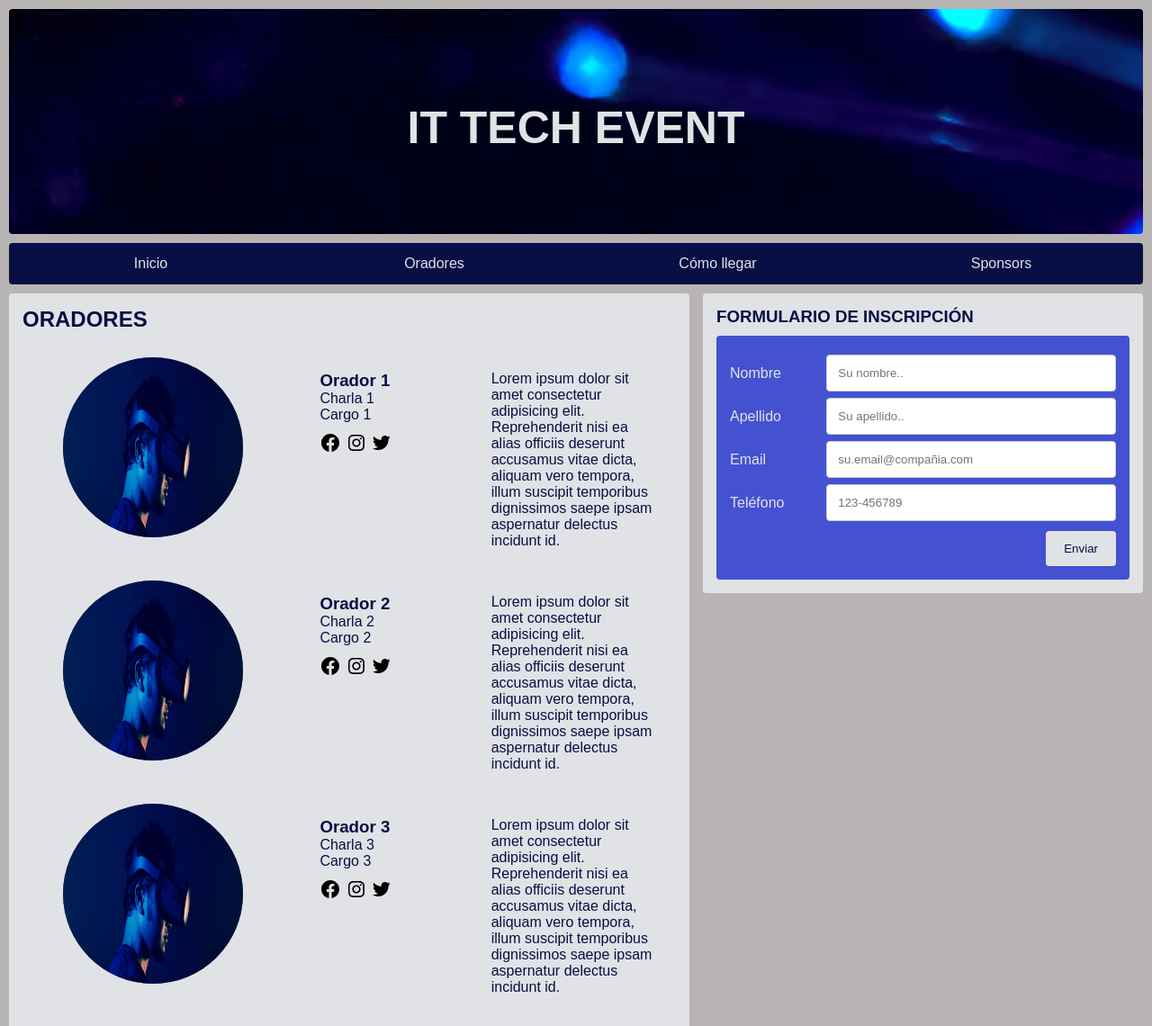
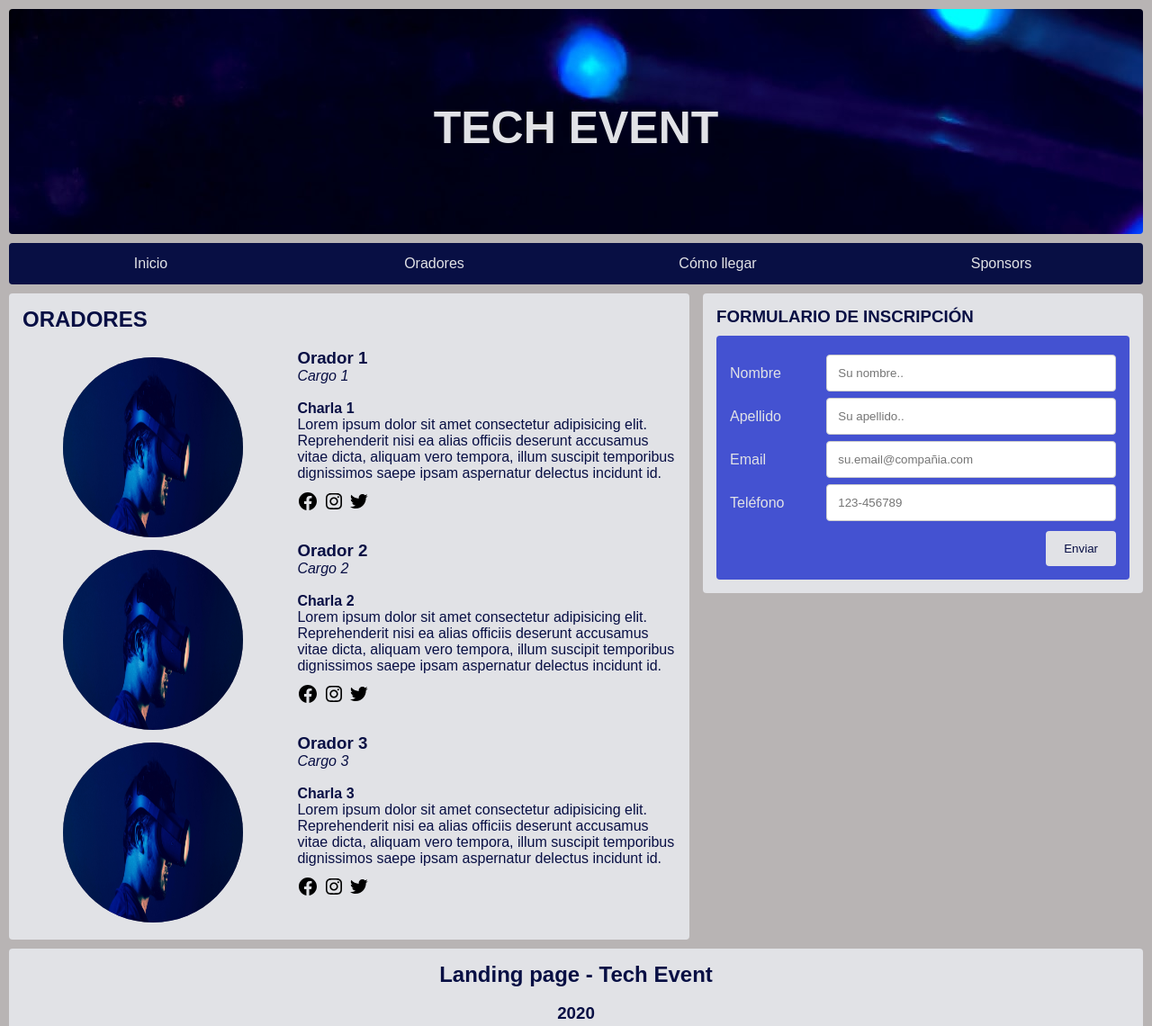
Before and after one commit to AndresSalomon1990/rwd-tech-event, a plain HTML site: page oradores.html in a window 1280 px wide. Shown: the top 1140 px of the page at 90% size. Drawn offline with Linux system fonts and the light colour scheme; a web font is replaced by a local one.

Commit message:
Fix RWD of oradores page

```diff
--- a/oradores.html
+++ b/oradores.html
@@ -12,7 +12,7 @@
 <body>
 
     <header>
-        <h1>IT TECH EVENT</h1>
+        <h1>TECH EVENT</h1>
     </header>
 
     <nav>
@@ -34,10 +34,12 @@
                                 <img class="orador-img" src="./res/guy-with-lens.jpg" alt="orador-1">
                             </div>
                             <div class="oradores-col-60">
-                                <aside class="orador-info">
-                                    <h3 class="orador-name">Orador 1</h3>
-                                    <p class="orador-talk">Charla 1</p>
-                                    <p class="orador-rank">Cargo 1</p>
+                                <span class="orador-info">
+                                    <h3>Orador 1</h3>
+                                    <i><p>Cargo 1</p></i>
+                                    <br>
+                                    <strong><p>Charla 1</p></strong>
+                                    <p>Lorem ipsum dolor sit amet consectetur adipisicing elit. Reprehenderit nisi ea alias officiis deserunt accusamus vitae dicta, aliquam vero tempora, illum suscipit temporibus dignissimos saepe ipsam aspernatur delectus incidunt id.</p>
                                     <a href="https://facebook.com" target="_blank">
                                         <img class="icon-social facebook" src="./res/bxl-facebook-circle.svg" alt="facebook-icon">
                                     </a>
@@ -47,10 +49,7 @@
                                     <a href="https://twitter.com" target="_blank">
                                         <img class="icon-social twitter" src="./res/bxl-twitter.svg" alt="facebook-icon">
                                     </a>
-                                </aside>
-                                <aside class="talk-info">
-                                    <p>Lorem ipsum dolor sit amet consectetur adipisicing elit. Reprehenderit nisi ea alias officiis deserunt accusamus vitae dicta, aliquam vero tempora, illum suscipit temporibus dignissimos saepe ipsam aspernatur delectus incidunt id.</p>
-                                </aside>
+                                </span>
                             </div>
                         </div>
                         <div class="row">
@@ -58,10 +57,12 @@
                                 <img class="orador-img" src="./res/guy-with-lens.jpg" alt="orador-2">
                             </div>
                             <div class="oradores-col-60">
-                                <aside class="orador-info">
-                                    <h3 class="orador-name">Orador 2</h3>
-                                    <p class="orador-talk">Charla 2</p>
-                                    <p class="orador-rank">Cargo 2</p>
+                                <span class="orador-info">
+                                    <h3>Orador 2</h3>
+                                    <i><p>Cargo 2</p></i>
+                                    <br>
+                                    <strong><p>Charla 2</p></strong>
+                                    <p>Lorem ipsum dolor sit amet consectetur adipisicing elit. Reprehenderit nisi ea alias officiis deserunt accusamus vitae dicta, aliquam vero tempora, illum suscipit temporibus dignissimos saepe ipsam aspernatur delectus incidunt id.</p>
                                     <a href="https://facebook.com" target="_blank">
                                         <img class="icon-social facebook" src="./res/bxl-facebook-circle.svg" alt="facebook-icon">
                                     </a>
@@ -71,10 +72,7 @@
                                     <a href="https://twitter.com" target="_blank">
                                         <img class="icon-social twitter" src="./res/bxl-twitter.svg" alt="facebook-icon">
                                     </a>
-                                </aside>
-                                <aside class="talk-info">
-                                    <p>Lorem ipsum dolor sit amet consectetur adipisicing elit. Reprehenderit nisi ea alias officiis deserunt accusamus vitae dicta, aliquam vero tempora, illum suscipit temporibus dignissimos saepe ipsam aspernatur delectus incidunt id.</p>
-                                </aside>
+                                </span>
                             </div>
                         </div>
                         <div class="row">
@@ -82,10 +80,12 @@
                                 <img class="orador-img" src="./res/guy-with-lens.jpg" alt="orador-3">
                             </div>
                             <div class="oradores-col-60">
-                                <aside class="orador-info">
-                                    <h3 class="orador-name">Orador 3</h3>
-                                    <p class="orador-talk">Charla 3</p>
-                                    <p class="orador-rank">Cargo 3</p>
+                                <span class="orador-info">
+                                    <h3>Orador 3</h3>
+                                    <i><p>Cargo 3</p></i>
+                                    <br>
+                                    <strong><p>Charla 3</p></strong>
+                                    <p>Lorem ipsum dolor sit amet consectetur adipisicing elit. Reprehenderit nisi ea alias officiis deserunt accusamus vitae dicta, aliquam vero tempora, illum suscipit temporibus dignissimos saepe ipsam aspernatur delectus incidunt id.</p>
                                     <a href="https://facebook.com" target="_blank">
                                         <img class="icon-social facebook" src="./res/bxl-facebook-circle.svg" alt="facebook-icon">
                                     </a>
@@ -95,10 +95,7 @@
                                     <a href="https://twitter.com" target="_blank">
                                         <img class="icon-social twitter" src="./res/bxl-twitter.svg" alt="facebook-icon">
                                     </a>
-                                </aside>
-                                <aside class="talk-info">
-                                    <p>Lorem ipsum dolor sit amet consectetur adipisicing elit. Reprehenderit nisi ea alias officiis deserunt accusamus vitae dicta, aliquam vero tempora, illum suscipit temporibus dignissimos saepe ipsam aspernatur delectus incidunt id.</p>
-                                </aside>
+                                </span>
                             </div>
                         </div>
                     </article>
--- a/style/partials/_media-queries.scss
+++ b/style/partials/_media-queries.scss
@@ -1,6 +1,7 @@
 /* RWD - when the screen is less than 900px wide, make the two columns stack on top of each other instead of next to each other */
 @media only screen and (max-width: 900px) {
     .main-col-left, .main-col-right {
+        float: none;
         width: 100%;
         padding: 0;
     }
--- a/style/partials/_oradores.scss
+++ b/style/partials/_oradores.scss
@@ -2,13 +2,6 @@
     float: left;
     width: 40%;
     text-align: center;
-}
-
-.oradores-col-60 {
-    float: left;
-    width: 60%;
-    padding-left: $global-padding;
-}
 
     img.orador-img {
         background-color: $gray-color;
@@ -17,33 +10,29 @@ img.orador-img {
         height: 200px;
         margin-top: $global-margin;
     }
-
-aside.orador-info {
-    float: left;
-    padding: $global-padding;
-    margin: $global-margin;
-    width: 40%;
 }
 
-aside a {
+.oradores-col-60 {
+    float: left;
+    width: 60%;
+    padding-left: $global-padding;
+
+    span.orador-info {
+        margin-top: $global-margin;
+
+        a {
+            margin-top: $global-margin;
             text-decoration: none;
 
             img.icon-social {
                 margin-top: $global-margin;
-        display: inline-block;
 
                 &:hover {
                     cursor: pointer;
-        }
-
+                    background-color: $gray-color;
+                    border-radius: 100%;
                 }
             }
-
-
-
-aside.talk-info {
-    float: right;
-    padding: $global-padding;
-    margin: $global-margin;
-    width: 50%;
         }
+    }
+}
```
Also changed, not shown: como-llegar.html (+1 -1 lines), index.html (+1 -1 lines), sponsors.html (+1 -1 lines), style/main.css, 1 other file. Lines whose indentation alone changed are shown as unchanged.
